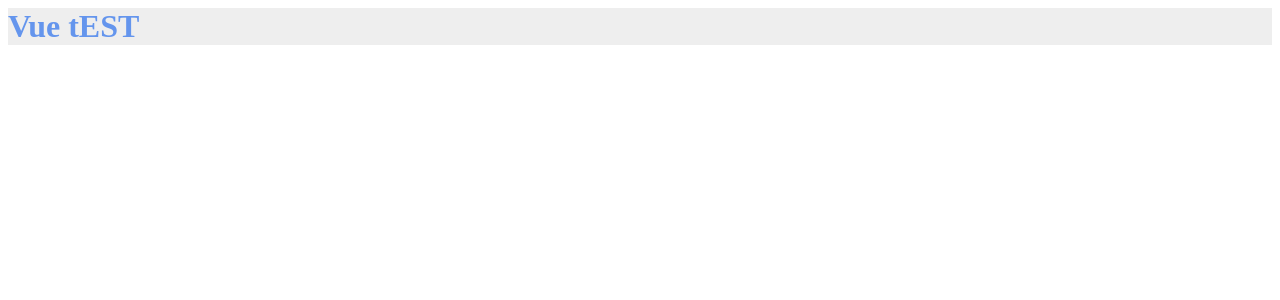
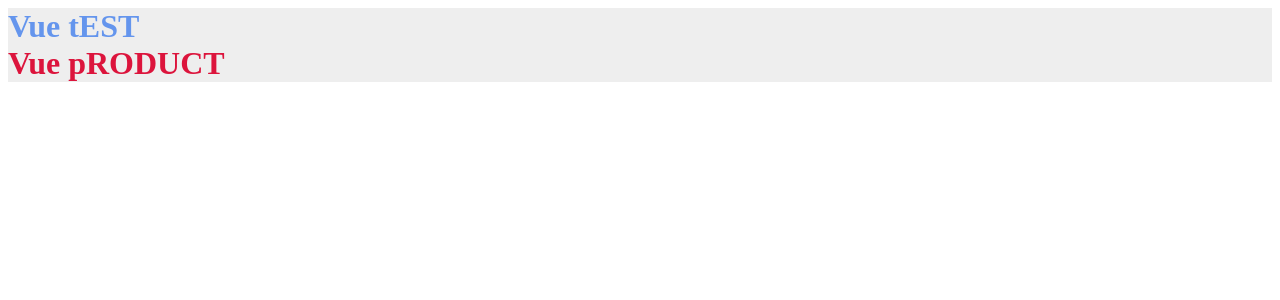
Before and after one commit to leegeunhyeok/vue-sfc-library, a Vue app: page / in a window 1280 px wide. Shown: the top 300 px of the page. Built offline with nearby package versions, Linux system fonts and the light colour scheme; the HTML template or start-up script is replaced by a standard one.

Commit message:
UPDATE: Add Vroduct component to App.vue

```diff
--- a/src/App.vue
+++ b/src/App.vue
@@ -1,16 +1,19 @@
 <template>
   <div class="app">
     <Vest/>
+    <Vroduct/>
   </div>
 </template>
 
 <script>
 import Vest from './components/Vest'
+import Vroduct from './components/Vroduct'
 
 export default {
   name: 'app',
   components: {
-    Vest
+    Vest,
+    Vroduct
   }
 }
 </script>
```
